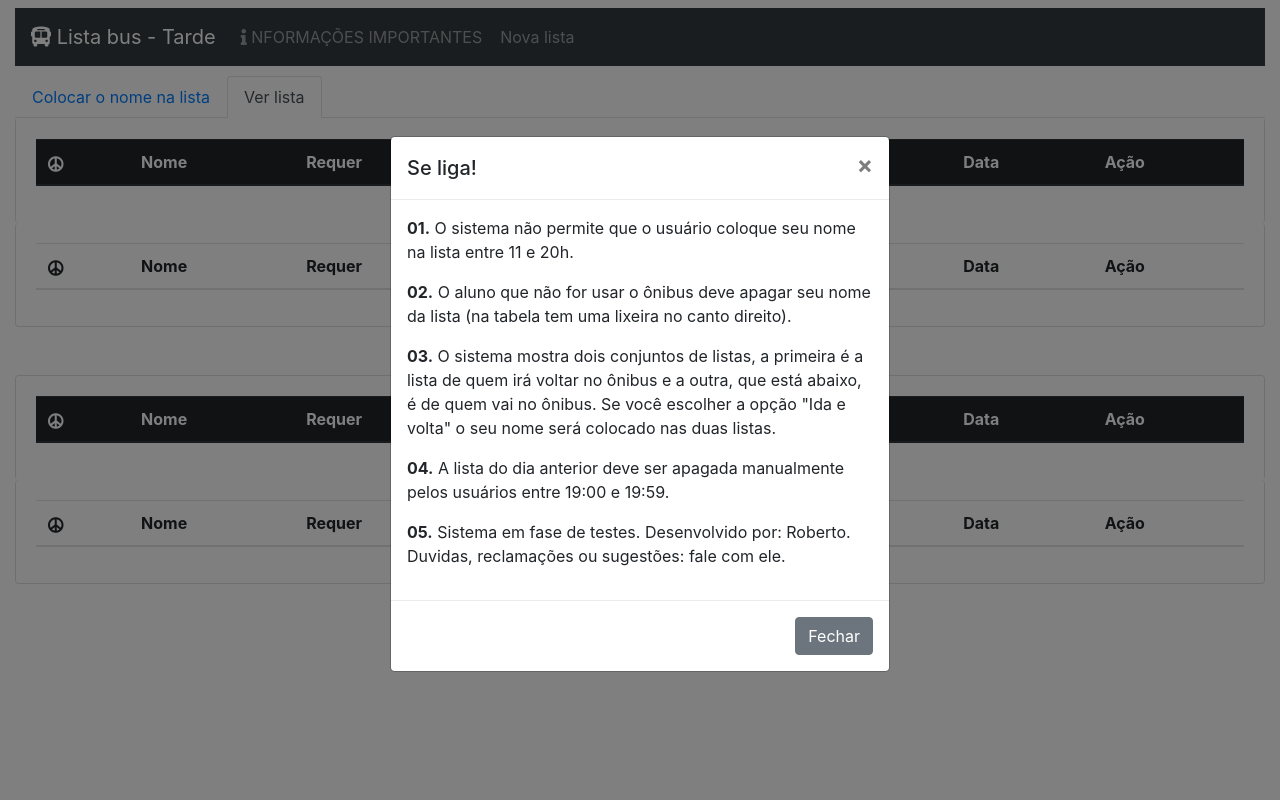
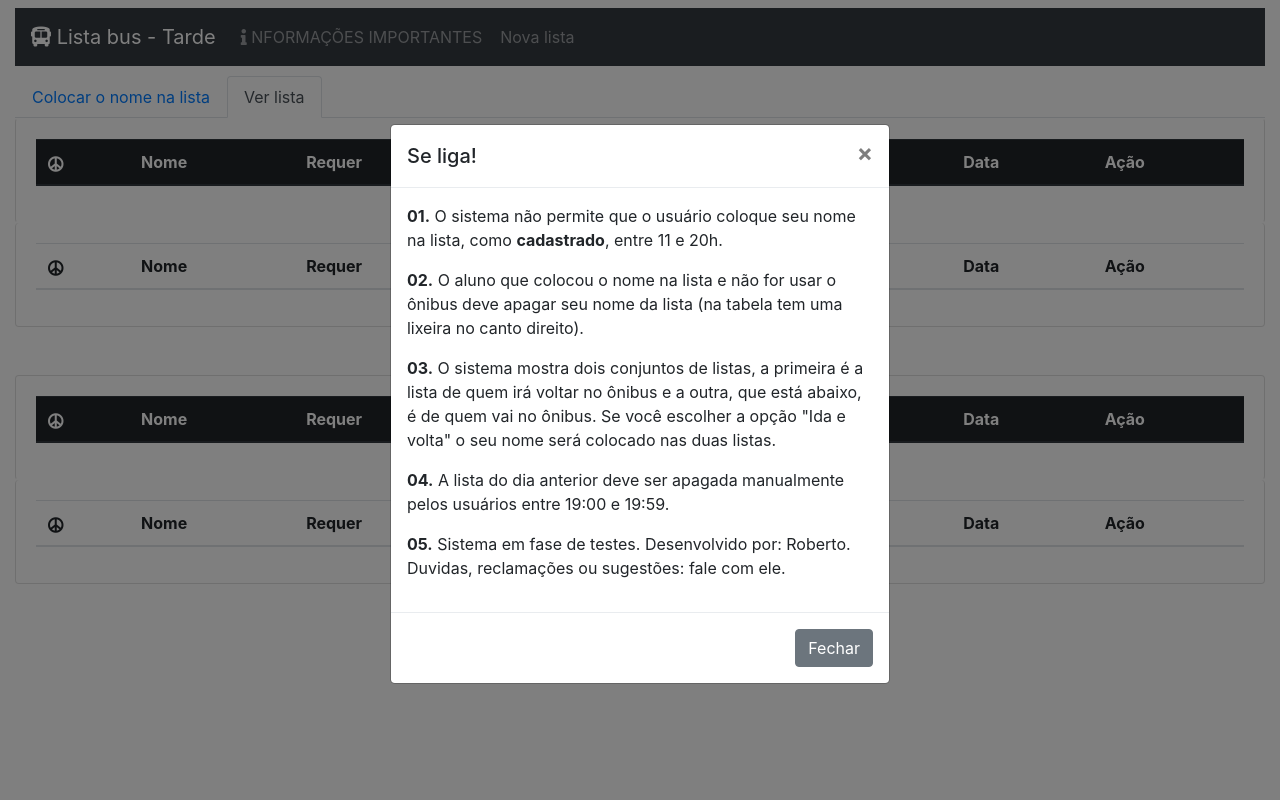
Before and after one commit to robertocs321/lista_bus, a Django app: page / in a window 1280 px wide, after a click on "NFORMAÇÕES IMPORTANTES". Run offline with Django 3.2, Linux system fonts and the light colour scheme; data comes from the database, SQL or seed files in the repository; both versions use the stored data as it was after the commit; lists and menus that the app fills with data are empty; some libraries are stand-ins or nearby versions.

Commit message:
Mudanças

```diff
--- a/listabusao/lista/templates/main.html
+++ b/listabusao/lista/templates/main.html
@@ -59,8 +59,8 @@
               </div>
               <div class="modal-body" >
 
-                <p><b>01.</b> O sistema não permite que o usuário coloque seu nome na lista entre 11 e 20h.</p>
-                <p><b>02.</b> O aluno que não for usar o ônibus deve apagar seu nome da lista (na tabela tem uma lixeira no canto direito).</p>
+                <p><b>01.</b> O sistema não permite que o usuário coloque seu nome na lista, como <b>cadastrado</b>,  entre 11 e 20h.</p>
+                <p><b>02.</b> O aluno que colocou o nome na lista e não for usar o ônibus deve apagar seu nome da lista (na tabela tem uma lixeira no canto direito).</p>
                 <p><b>03.</b> O sistema mostra dois conjuntos de listas, a primeira é a lista de quem irá voltar no ônibus e a outra, que está abaixo, é de quem vai no ônibus. Se você escolher a opção "Ida e volta" o seu nome será colocado nas duas listas.</p>
                 <p><b>04.</b> A lista do dia anterior deve ser apagada manualmente pelos usuários entre 19:00 e 19:59.
                 </p>
@@ -82,7 +82,7 @@
       <div class="col-md-12">
         {% if alerta %}
           <div class="alert alert-danger" role="alert"><i class="fas fa-exclamation-triangle"></i>
-            Esse horário não é permitido para colocar o nome na lista! Horário permitido: 20:00 do dia anterior - 10:59 do mesmo dia.
+            Devido ao horário, seu nome foi adicionado à lista como carona.
           </div>
         {% endif %}
       </div>
--- a/listabusao/lista/views.py
+++ b/listabusao/lista/views.py
@@ -76,19 +76,31 @@ def cadastrar(request):
 		data_e_hora_atuais = datetime.now()
 		hora = data_e_hora_atuais.strftime('%H')#o %H retorna apenas a hora
 		hora1=int(hora)
+
+		nome = request.POST['nome']
+		acao = request.POST['acao']
+		instituicao = request.POST['instituicao']
+		situacao = request.POST['situacao']
+
 		if 11 <= hora1 < 20:
 			lista0 = Aluno.objects.all().filter(situacao=Aluno.CADASTRADO, acao=Aluno.VOLTA)
 			lista1 = Aluno.objects.all().filter(situacao=Aluno.CADASTRADO, acao=Aluno.IDA)
 
 			lista2 = Aluno.objects.all().filter(situacao=Aluno.CARONA,acao=Aluno.VOLTA)
 			lista3 = Aluno.objects.all().filter(situacao=Aluno.CARONA,acao=Aluno.IDA)
-			return render(request, 'main.html',{'alerta':'ok', "cadastrados": lista0,'caronas': lista2, 'cadastradosi':lista1, 'caronasi':lista3})
+			if acao=='2':
+				Aluno.objects.create(nome=nome, acao='1', instituicao=instituicao, situacao='2')
+				Aluno.objects.create(nome=nome, acao='3', instituicao=instituicao, situacao='2')
+				if situacao=='1':
+					return render(request, 'main.html',{'alerta':'ok', "cadastrados": lista0,'caronas': lista2, 'cadastradosi':lista1, 'caronasi':lista3})
+				return redirect('menu')
 
+			Aluno.objects.create(nome=nome, acao=acao, instituicao=instituicao, situacao='2')
+			if situacao=='1':
+				return render(request, 'main.html',{'alerta':'ok', "cadastrados": lista0,'caronas': lista2, 'cadastradosi':lista1, 'caronasi':lista3})
 
-		nome = request.POST['nome']
-		acao = request.POST['acao']
-		instituicao = request.POST['instituicao']
-		situacao = request.POST['situacao']
+			return redirect('menu')
+
 
 		if acao=='2':
 			Aluno.objects.create(nome=nome, acao='1', instituicao=instituicao, situacao=situacao)
```
Also changed, not shown: listabusao/db.sqlite3.
